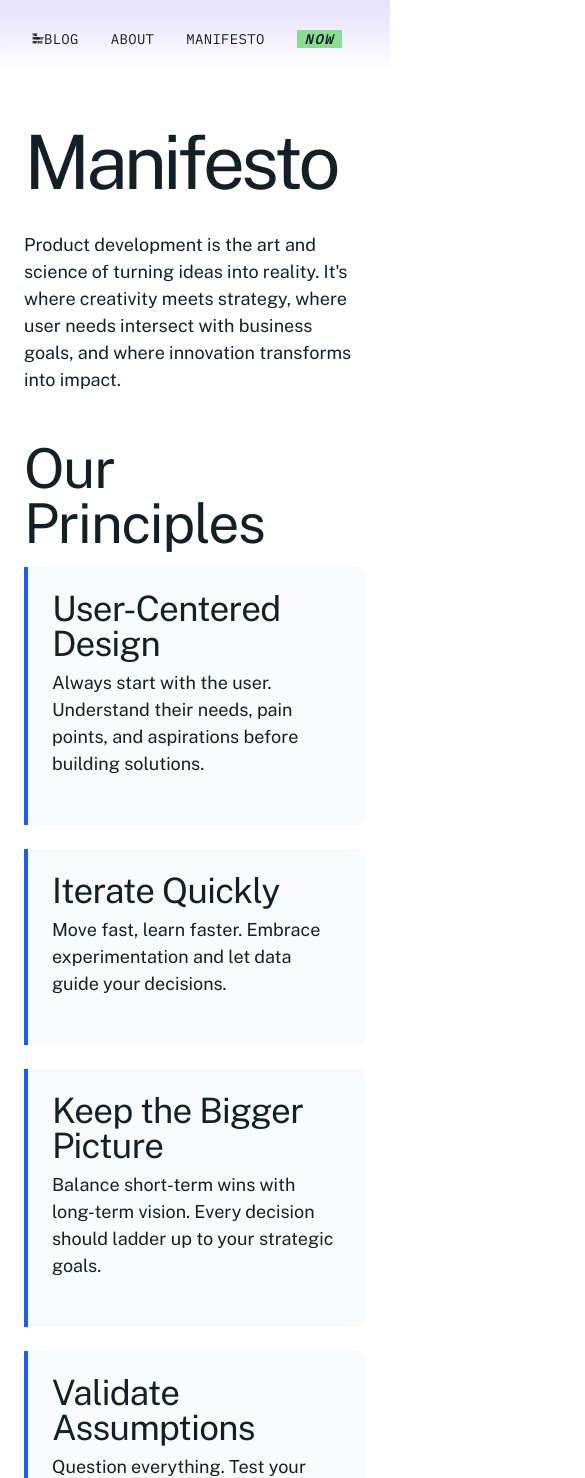
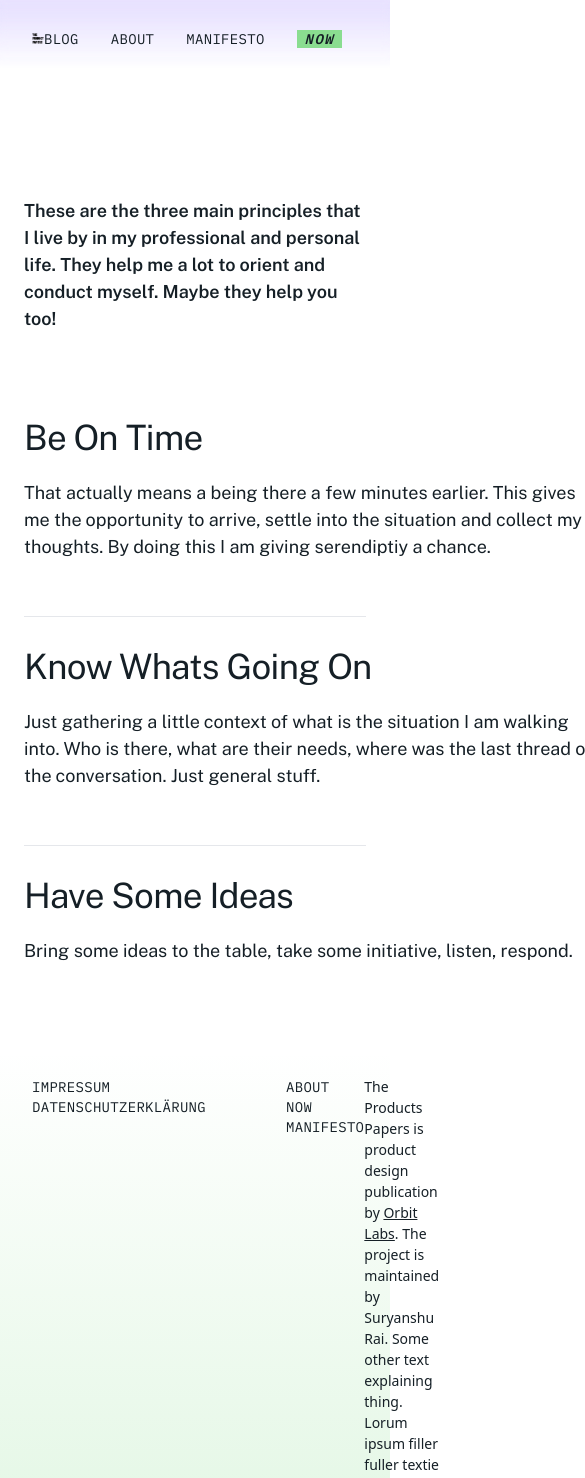
Before and after one commit to opp-dev/tpp-website, a Next.js app: page /manifesto in a window 390 px wide. Shown: the top 1478 px of the page, 585 px wide, since content can reach past the window. Built offline with nearby package versions, Linux system fonts and the light colour scheme; no server answers.

Commit message:
manifesto page update

```diff
--- a/src/app/manifesto/page.tsx
+++ b/src/app/manifesto/page.tsx
@@ -1,51 +1,36 @@
+import ManifestoCard from '@/components/ManifestoCard';
+
 export default function ManifestoPage() {
   return (
     <div className="font-sans min-h-screen bg-white">
-      <main className="container mx-auto px-6 md:px-8 max-w-4xl pt-12 pb-16">
-        <h1 className="text-4xl md:text-5xl font-bold text-gray-900 mb-6 tracking-tight">Manifesto</h1>
+      <main className="mx-auto px-6 pt-32 pb-16" style={{ maxWidth: '1280px' }}>
+        <div style={{ maxWidth: '720px' }}>
+        <div className="pb-16" >
+            <p style={{ fontWeight: '600', maxWidth: '500px' }}>
+              These are the three main principles that I live by in my professional and personal life. They help me a lot to orient and conduct myself. Maybe they help you too!
+              </p>
 
-        <div className="prose prose-lg max-w-none space-y-8">
-          <p className="text-xl text-gray-700 leading-relaxed">
-            Product development is the art and science of turning ideas into reality. It's where creativity meets
-            strategy, where user needs intersect with business goals, and where innovation transforms into impact.
-          </p>
-
-          <h2 className="text-3xl font-bold text-gray-900 mt-12 mb-4">Our Principles</h2>
-
-          <div className="space-y-6">
-            <div className="bg-gray-50 border-l-4 border-blue-600 p-6 rounded-r-lg">
-              <h3 className="text-xl font-bold text-gray-900 mb-2">User-Centered Design</h3>
-              <p className="text-gray-700">
-                Always start with the user. Understand their needs, pain points, and aspirations before building solutions.
-              </p>
-            </div>
-
-            <div className="bg-gray-50 border-l-4 border-blue-600 p-6 rounded-r-lg">
-              <h3 className="text-xl font-bold text-gray-900 mb-2">Iterate Quickly</h3>
-              <p className="text-gray-700">
-                Move fast, learn faster. Embrace experimentation and let data guide your decisions.
-              </p>
-            </div>
-
-            <div className="bg-gray-50 border-l-4 border-blue-600 p-6 rounded-r-lg">
-              <h3 className="text-xl font-bold text-gray-900 mb-2">Keep the Bigger Picture</h3>
-              <p className="text-gray-700">
-                Balance short-term wins with long-term vision. Every decision should ladder up to your strategic goals.
-              </p>
-            </div>
-
-            <div className="bg-gray-50 border-l-4 border-blue-600 p-6 rounded-r-lg">
-              <h3 className="text-xl font-bold text-gray-900 mb-2">Validate Assumptions</h3>
-              <p className="text-gray-700">
-                Question everything. Test your hypotheses before committing significant resources.
-              </p>
-            </div>
+          </div>
+          <div className="pb-8" >
+            <ManifestoCard
+              title="Be On Time"
+              content="That actually means a being there a few minutes earlier. This gives me the opportunity to arrive, settle into the situation and collect my thoughts. By doing this I am giving serendiptiy a chance."
+            />
           </div>
 
-          <p className="text-lg text-gray-700 leading-relaxed mt-12">
-            This manifesto guides everything we publish at The Product Papers. It's our commitment to sharing
-            practical, actionable insights that respect both the art and science of product development.
-          </p>
+          <div className="border-t border-gray-200 pt-8 pb-8">
+            <ManifestoCard
+              title="Know Whats Going On"
+              content="Just gathering a little context of what is the situation I am walking into. Who is there, what are their needs, where was the last thread of the conversation. Just general stuff."
+            />
+          </div>
+
+          <div className="border-t border-gray-200 pt-8">
+            <ManifestoCard
+              title="Have Some Ideas"
+              content="Bring some ideas to the table, take some initiative, listen, respond."
+            />
+          </div>
         </div>
       </main>
     </div>
--- a/src/app/page.tsx
+++ b/src/app/page.tsx
@@ -99,7 +99,7 @@ export default async function HomePage() {
 
         </section>
 
-        <div className="mx-auto px-6" style={{ maxWidth: '1280px' }}>
+        <div className="mx-auto px-6 mb-40" style={{ maxWidth: '1280px' }}>
           <div className="flex" style={{ gap: '240px' }}>
             {/* Left Column - Title */}
             <div className="flex-shrink-0">
@@ -120,21 +120,18 @@ export default async function HomePage() {
         </div>
 
         {/* Contact Section */}
-        <section className="mb-20 bg-gray-50 border border-gray-200 rounded-2xl p-10 md:p-12 mx-auto px-6" style={{ maxWidth: '1280px' }}>
-          <h2 className="text-3xl md:text-4xl font-bold mb-6 text-center tracking-tight">Let's Connect</h2>
-          <div className="text-center max-w-2xl mx-auto">
+        <section className="mb-20 mx-auto px-6" style={{ maxWidth: '1280px' }}>
+          <h3 className="typography-h3 mb-8" style={{ fontWeight: '500' }}>Moin Moin!</h3>
+
+          <div style={{ maxWidth: '580px' }}>
             <p className="text-lg mb-6 leading-relaxed">
-              Have questions about product development? Want to share your own insights?
-              I'd love to hear from you and discuss all things product.
+              Are you trying to make something really very good and need a hand? Or you have some answers or questions to contribute? Either way I would love to hear from you. Drop me a line and I will get back to you!
             </p>
-            <p className="text-lg mb-8 leading-relaxed">
-              Whether you're a seasoned product manager, an aspiring entrepreneur, or someone curious about
-              the product development process, let's start a conversation.
-            </p>
-            <div className="inline-block">
+
+            <div>
               <a
                 href="mailto:contact@productpapers.com"
-                className="inline-flex items-center px-8 py-4 text-base font-semibold text-white bg-blue-600 rounded-lg hover:bg-blue-700 transition-all duration-200 shadow-sm hover:shadow-md"
+                className="inline-flex items-center px-4 py-2 text-base font-semibold text-white bg-black rounded-sm hover:bg-slate-800 transition-all duration-200 shadow-sm hover:shadow-md"
               >
                 Get In Touch
               </a>
--- /dev/null
+++ b/src/components/ManifestoCard.tsx
@@ -0,0 +1,15 @@
+interface ManifestoCardProps {
+  title: string;
+  content: string;
+}
+
+export default function ManifestoCard({ title, content }: ManifestoCardProps) {
+  return (
+    <div style={{ width: '580px' }}>
+      <h3 className="typography-h3">{title}</h3>
+      <div style={{ marginTop: '24px' }}>
+        <p className="text-lg leading-relaxed">{content}</p>
+      </div>
+    </div>
+  );
+}
```
